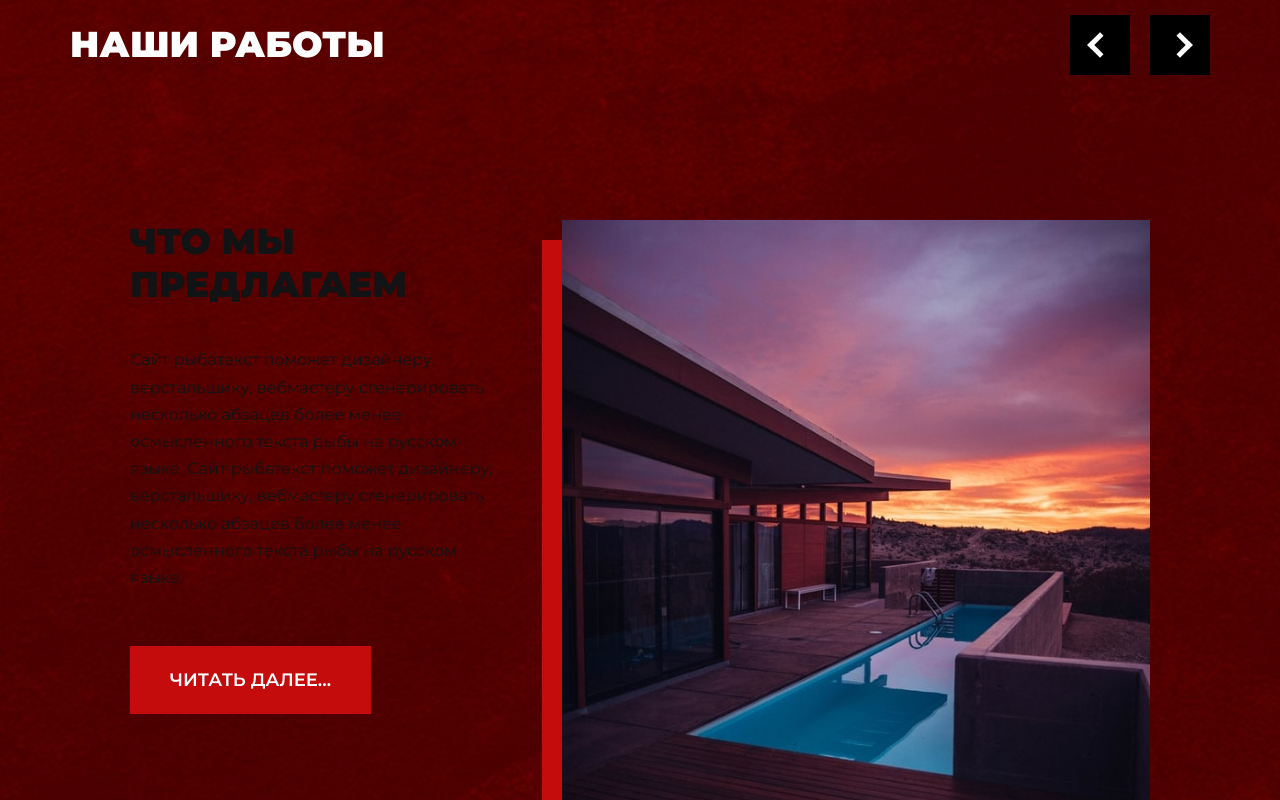
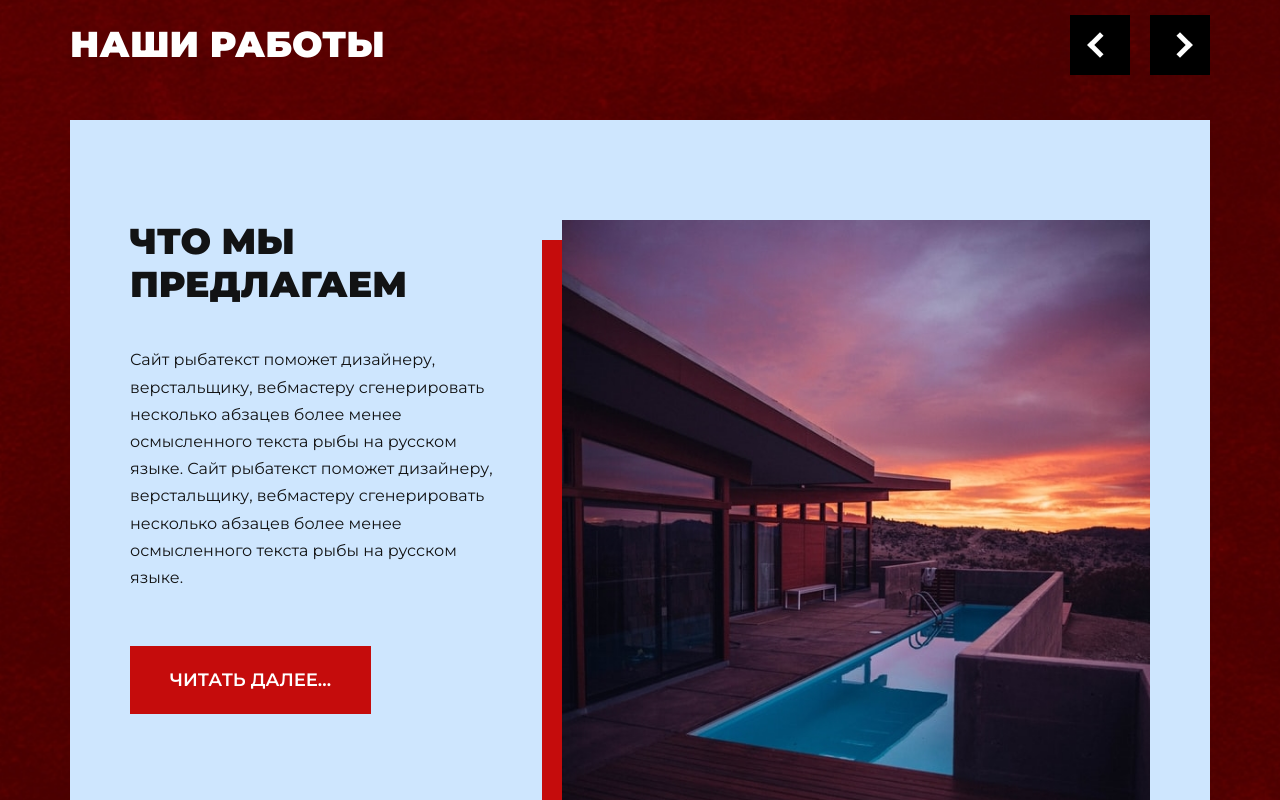
Before and after one commit to Mamikonars/hv2, a plain HTML site: page index.html in a window 1280 px wide. Shown: the part 840-1640 px from the top of the page. Drawn offline with Linux system fonts and the light colour scheme.

Commit message:
Update styles.css

```diff
--- a/css/styles.css
+++ b/css/styles.css
@@ -546,6 +546,11 @@ a {
   transition: background-color 0.5s;
 }
 
+.main-text {
+  background-color: #cee6fe;
+   color: #121314;
+}
+
 .main-heading,
 .page-heading {
   font-size: 36px;
```
